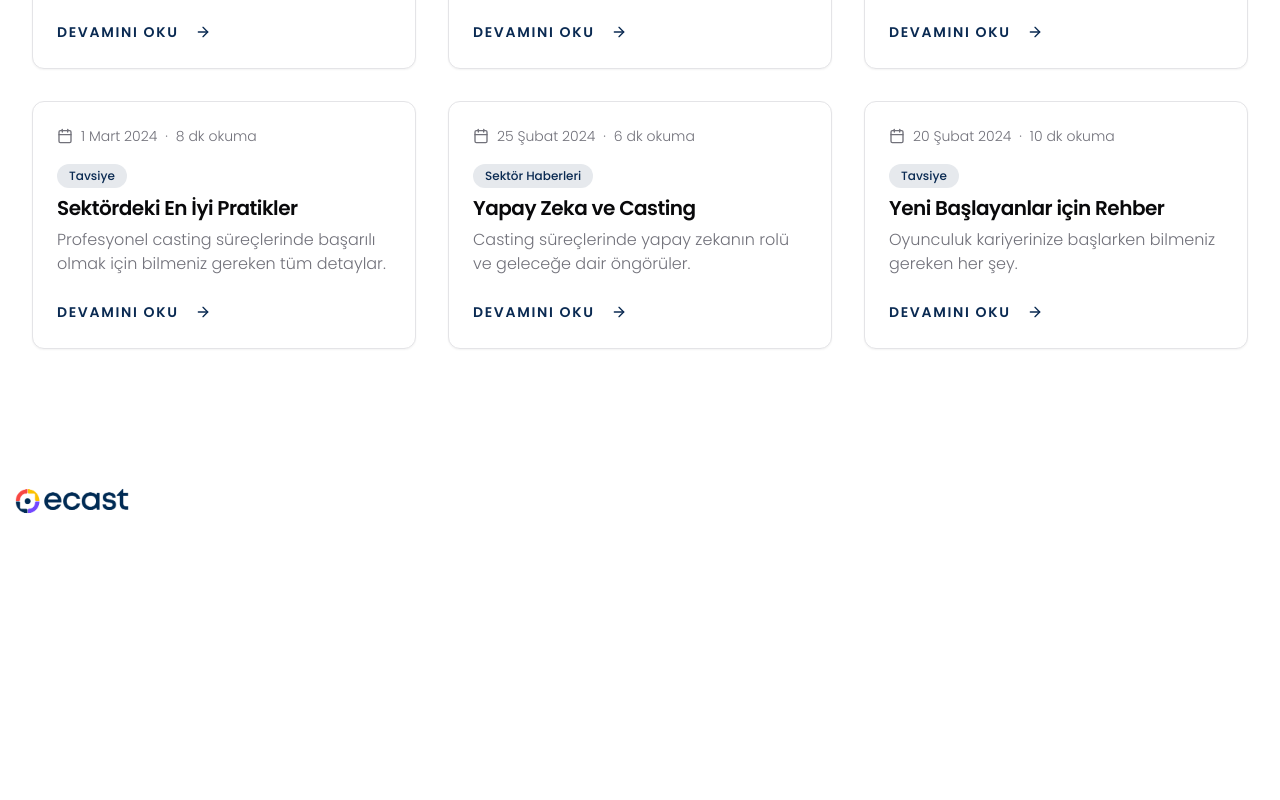
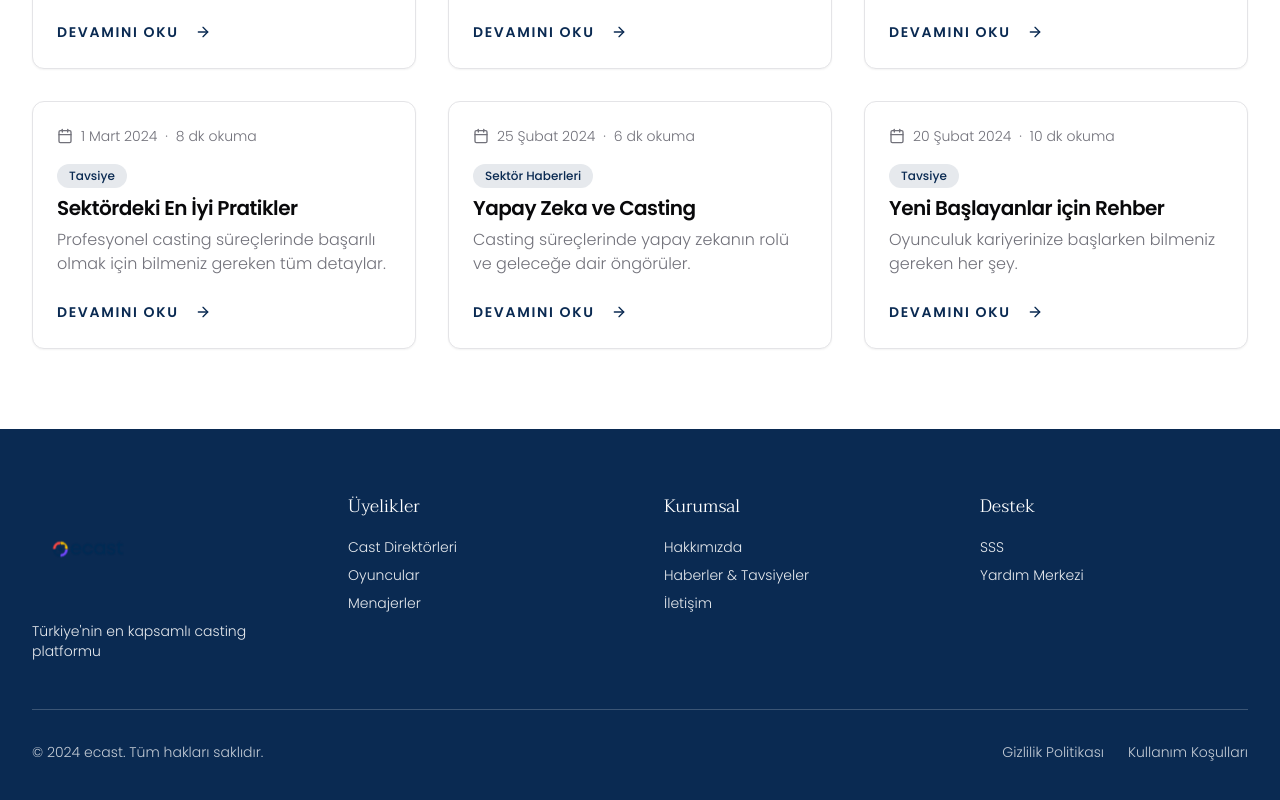
Before and after one commit to buugra-ctrl/ecast-stage-finder, a React (Vite) app: page /haberler in a window 1280 px wide. Shown: the part 647-1447 px from the top of the page. Before the commit the page ends 1238 px from the top, so only its background shows below. Built offline with nearby package versions, Linux system fonts and the light colour scheme; the HTML template or start-up script is replaced by a standard one.

Commit message:
Fix footer and adjust hero CTA button
Restored footer content and repositioned the hero section's CTA button to the left for better alignment across all three membership pages.

```diff
--- a/src/components/Footer.tsx
+++ b/src/components/Footer.tsx
@@ -1,56 +1,98 @@
-import { useEffect, useState } from "react";
-import logo from "@/assets/ecast-logo.png";
+import Logo from "./Logo";
+import { Link } from "react-router-dom";
 
-interface LogoProps {
-  className?: string;
-  scaleOnLoad?: boolean;
-  scaleOnHover?: boolean;
-  scaleMultiplier?: number;
-}
+const Footer = () => {
+  return (
+    <footer className="bg-primary text-primary-foreground">
+      <div className="container py-12 md:py-16">
+        <div className="grid grid-cols-1 md:grid-cols-4 gap-8 md:gap-12">
+          {/* Logo & Info */}
+          <div className="space-y-4">
+            <Logo scaleOnLoad={false} />
+            <p className="text-sm opacity-90">
+              Türkiye'nin en kapsamlı casting platformu
+            </p>
+          </div>
 
-const Logo = ({ className = "", scaleOnLoad = true, scaleOnHover = false, scaleMultiplier = 1.25 }: LogoProps) => {
-  const [scale, setScale] = useState(1);
+          {/* Üyelikler */}
+          <div>
+            <h3 className="font-taviraj text-lg mb-4">Üyelikler</h3>
+            <ul className="space-y-2 text-sm">
+              <li>
+                <Link to="/uyelikler/cast-direktorleri" className="hover:underline opacity-90 hover:opacity-100 transition-opacity">
+                  Cast Direktörleri
+                </Link>
+              </li>
+              <li>
+                <Link to="/uyelikler/oyuncular" className="hover:underline opacity-90 hover:opacity-100 transition-opacity">
+                  Oyuncular
+                </Link>
+              </li>
+              <li>
+                <Link to="/uyelikler/menajerler" className="hover:underline opacity-90 hover:opacity-100 transition-opacity">
+                  Menajerler
+                </Link>
+              </li>
+            </ul>
+          </div>
 
-  useEffect(() => {
-    if (scaleOnLoad) {
-      const timer = setTimeout(() => {
-        setScale(scaleMultiplier);
-      }, 500);
+          {/* Kurumsal */}
+          <div>
+            <h3 className="font-taviraj text-lg mb-4">Kurumsal</h3>
+            <ul className="space-y-2 text-sm">
+              <li>
+                <Link to="/hakkimizda" className="hover:underline opacity-90 hover:opacity-100 transition-opacity">
+                  Hakkımızda
+                </Link>
+              </li>
+              <li>
+                <Link to="/haberler" className="hover:underline opacity-90 hover:opacity-100 transition-opacity">
+                  Haberler & Tavsiyeler
+                </Link>
+              </li>
+              <li>
+                <Link to="/iletisim" className="hover:underline opacity-90 hover:opacity-100 transition-opacity">
+                  İletişim
+                </Link>
+              </li>
+            </ul>
+          </div>
 
-      return () => clearTimeout(timer);
-    }
-  }, [scaleOnLoad, scaleMultiplier]);
+          {/* Destek */}
+          <div>
+            <h3 className="font-taviraj text-lg mb-4">Destek</h3>
+            <ul className="space-y-2 text-sm">
+              <li>
+                <a href="#faq" className="hover:underline opacity-90 hover:opacity-100 transition-opacity">
+                  SSS
+                </a>
+              </li>
+              <li>
+                <Link to="/iletisim" className="hover:underline opacity-90 hover:opacity-100 transition-opacity">
+                  Yardım Merkezi
+                </Link>
+              </li>
+            </ul>
+          </div>
+        </div>
 
-  const handleMouseEnter = () => {
-    if (scaleOnHover) {
-      setScale(1.25);
-    }
-  };
-
-  const handleMouseLeave = () => {
-    if (scaleOnHover) {
-      setScale(1);
-    }
-  };
-
-  return (
-    <div
-      className={`flex items-center h-36 w-36 ${className}`}
-      onMouseEnter={handleMouseEnter}
-      onMouseLeave={handleMouseLeave}
-    >
-      <img
-        src={logo}
-        alt="ecast"
-        className="h-36 w-36 object-contain transition-transform duration-300 ease-out will-change-transform"
-        style={{
-          transform: `scale(${scale})`,
-          transformOrigin: 'center',
-          imageRendering: 'auto',
-        }}
-      />
-    </div>
+        {/* Bottom */}
+        <div className="mt-12 pt-8 border-t border-primary-foreground/20">
+          <div className="flex flex-col md:flex-row justify-between items-center gap-4 text-sm opacity-75">
+            <p>&copy; 2024 ecast. Tüm hakları saklıdır.</p>
+            <div className="flex gap-6">
+              <a href="#" className="hover:underline hover:opacity-100 transition-opacity">
+                Gizlilik Politikası
+              </a>
+              <a href="#" className="hover:underline hover:opacity-100 transition-opacity">
+                Kullanım Koşulları
+              </a>
+            </div>
+          </div>
+        </div>
+      </div>
+    </footer>
   );
 };
 
-export default Logo;
+export default Footer;
--- a/src/pages/uyelikler/CastDirektorleri.tsx
+++ b/src/pages/uyelikler/CastDirektorleri.tsx
@@ -11,19 +11,24 @@ const CastDirektorleri = () => {
       <Navbar />
       <main>
         {/* Hero Banner */}
-        <section className="relative h-[500px] md:h-[600px] flex items-center justify-center overflow-hidden">
+        <section className="relative h-[500px] md:h-[600px] flex items-center overflow-hidden">
           <div className="absolute inset-0">
             <img
               src={heroCastImage}
               alt="Cast Direktörleri"
               className="w-full h-full object-cover"
             />
-            <div className="absolute inset-0 bg-gradient-to-r from-primary/80 to-primary/40" />
+            <div className="absolute inset-0 bg-gradient-to-r from-primary/90 via-primary/60 to-transparent" />
           </div>
-          <div className="container relative z-10 text-center">
-            <h1 className="text-4xl md:text-6xl lg:text-7xl font-light text-white mb-6">
-              Sektörün En İyileriyle Çalışın
-            </h1>
+          <div className="container relative z-10">
+            <div className="max-w-2xl">
+              <h1 className="text-4xl md:text-6xl lg:text-7xl font-light text-white mb-8">
+                Sektörün En İyileriyle Çalışın
+              </h1>
+              <Button size="lg" variant="contrastDark" className="shadow-lg">
+                Hemen Üye Ol
+              </Button>
+            </div>
           </div>
         </section>
 
--- a/src/pages/uyelikler/Menajerler.tsx
+++ b/src/pages/uyelikler/Menajerler.tsx
@@ -11,19 +11,24 @@ const Menajerler = () => {
       <Navbar />
       <main>
         {/* Hero Banner */}
-        <section className="relative h-[500px] md:h-[600px] flex items-center justify-center overflow-hidden">
+        <section className="relative h-[500px] md:h-[600px] flex items-center overflow-hidden">
           <div className="absolute inset-0">
             <img
               src={heroMenajerImage}
               alt="Menajerler"
               className="w-full h-full object-cover"
             />
-            <div className="absolute inset-0 bg-gradient-to-r from-primary/80 to-primary/40" />
+            <div className="absolute inset-0 bg-gradient-to-r from-primary/90 via-primary/60 to-transparent" />
           </div>
-          <div className="container relative z-10 text-center">
-            <h1 className="text-4xl md:text-6xl lg:text-7xl font-light text-white mb-6">
-              Portföyünüzü En İyilerle Buluşturun
-            </h1>
+          <div className="container relative z-10">
+            <div className="max-w-2xl">
+              <h1 className="text-4xl md:text-6xl lg:text-7xl font-light text-white mb-8">
+                Portföyünüzü En İyilerle Buluşturun
+              </h1>
+              <Button size="lg" variant="contrastDark" className="shadow-lg">
+                Hemen Üye Ol
+              </Button>
+            </div>
           </div>
         </section>
 
--- a/src/pages/uyelikler/Oyuncular.tsx
+++ b/src/pages/uyelikler/Oyuncular.tsx
@@ -11,19 +11,24 @@ const Oyuncular = () => {
       <Navbar />
       <main>
         {/* Hero Banner */}
-        <section className="relative h-[500px] md:h-[600px] flex items-center justify-center overflow-hidden">
+        <section className="relative h-[500px] md:h-[600px] flex items-center overflow-hidden">
           <div className="absolute inset-0">
             <img
               src={heroOyuncuImage}
               alt="Oyuncular"
               className="w-full h-full object-cover"
             />
-            <div className="absolute inset-0 bg-gradient-to-r from-primary/80 to-primary/40" />
+            <div className="absolute inset-0 bg-gradient-to-r from-primary/90 via-primary/60 to-transparent" />
           </div>
-          <div className="container relative z-10 text-center">
-            <h1 className="text-4xl md:text-6xl lg:text-7xl font-light text-white mb-6">
-              Kariyerini Keşfedilmeye Aç
-            </h1>
+          <div className="container relative z-10">
+            <div className="max-w-2xl">
+              <h1 className="text-4xl md:text-6xl lg:text-7xl font-light text-white mb-8">
+                Kariyerini Keşfedilmeye Aç
+              </h1>
+              <Button size="lg" variant="contrastDark" className="shadow-lg">
+                Hemen Üye Ol
+              </Button>
+            </div>
           </div>
         </section>
 
```
